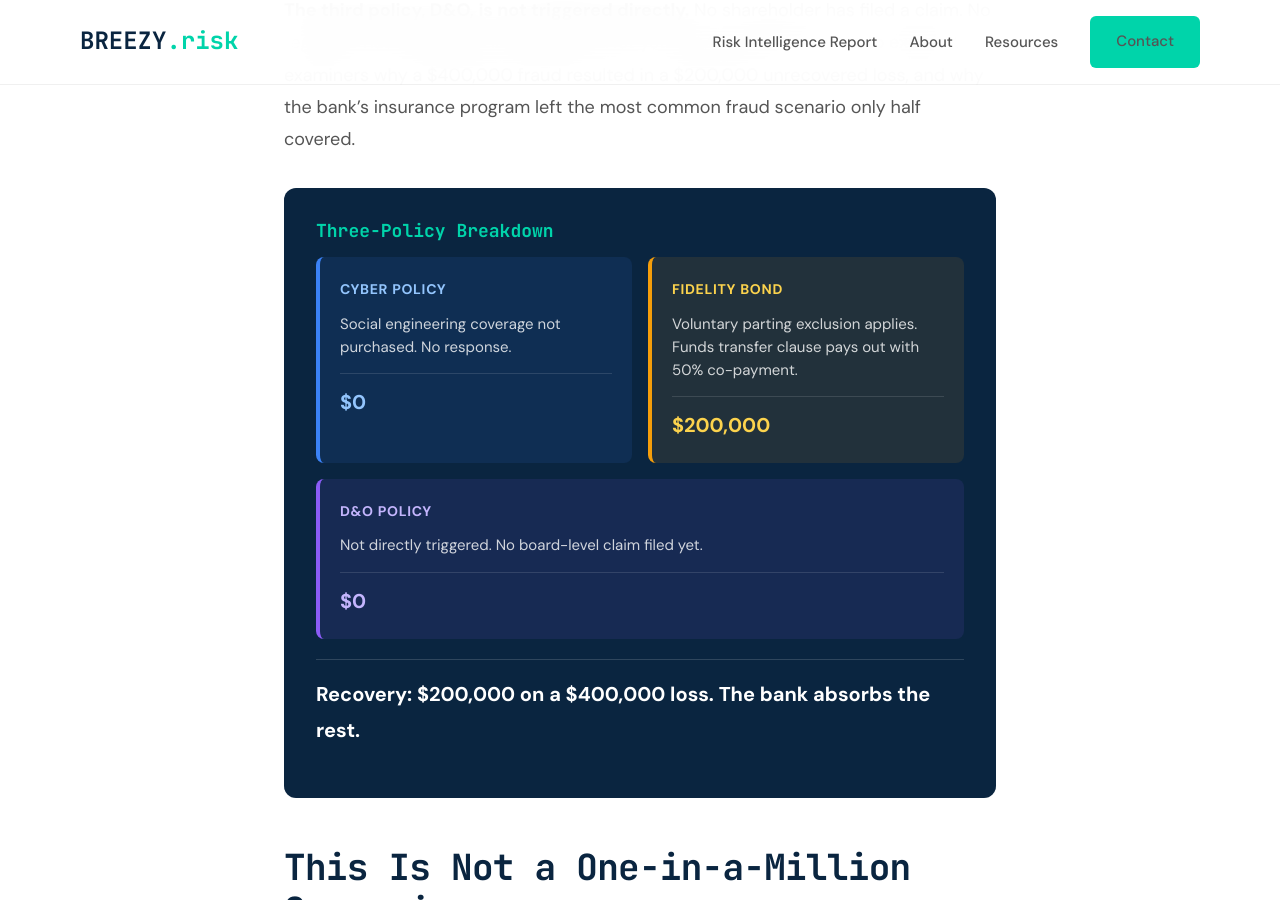
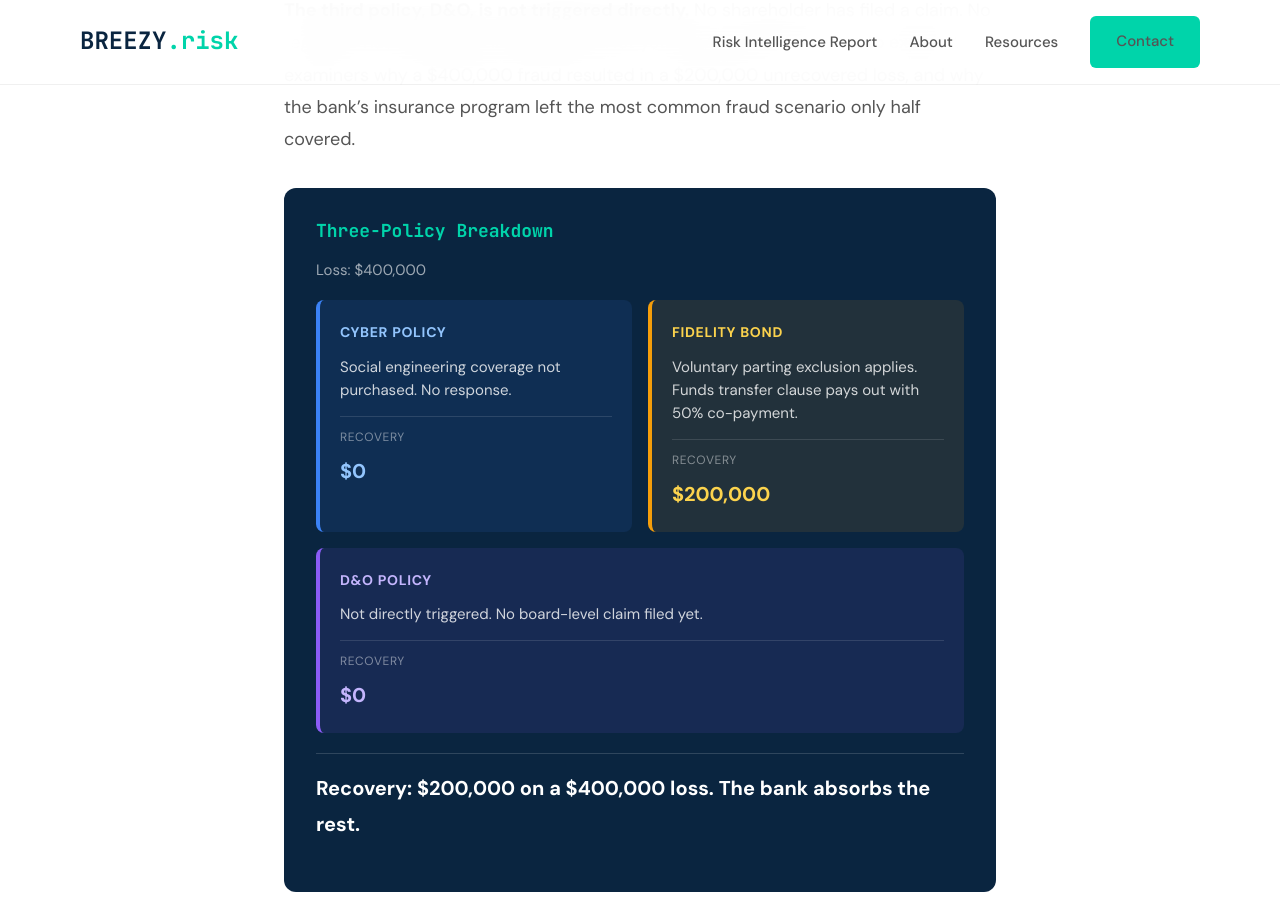
Before and after one commit to joeproe1/breezyins.com, a Jekyll site: the page built from _posts/2026-03-27-the-wire-nobody-covers.md, in a window 1280 px wide and 900 px high, scrolled down 1751 px. Built offline with Jekyll 4.4.1, drawn with Linux system fonts in a browser that asks for light colours.

Commit message:
Differentiate wire fraud blog covers and add Recovery labels
Renamed Mar 10 post to "Is That a Cyber Claim or a Bond Claim?" to
avoid title overlap with "The Wire Nobody Covers." Fixed category
color to blue (#3B82F6) on both covers. Added "Loss: $400,000" and
"Recovery" labels to three-policy breakdown card.

Co-Authored-By: Claude Opus 4.6 <noreply@anthropic.com>

```diff
--- a/_posts/2026-03-27-the-wire-nobody-covers.md
+++ b/_posts/2026-03-27-the-wire-nobody-covers.md
@@ -32,21 +32,22 @@ The bond does have a funds transfer clause that covers this type of loss, but it
 
 <div style="background: #0A2540; border-radius: 12px; padding: 32px; margin: 32px 0; color: #fff;">
 <h3 style="color: #00D4AA; margin-top: 0; font-size: 18px;">Three-Policy Breakdown</h3>
+<div style="color: rgba(255,255,255,0.6); font-size: 15px; margin-bottom: 16px;">Loss: $400,000</div>
 <div style="display: flex; flex-wrap: wrap; gap: 16px;">
 <div style="flex: 1; min-width: 220px; background: rgba(59,130,246,0.1); border-left: 4px solid #3B82F6; border-radius: 8px; padding: 20px;">
 <div style="color: #93C5FD; font-weight: 700; font-size: 14px; text-transform: uppercase; letter-spacing: 0.05em; margin-bottom: 10px;">Cyber Policy</div>
 <div style="color: rgba(255,255,255,0.8); font-size: 15px; line-height: 1.55;">Social engineering coverage not purchased. No response.</div>
-<div style="margin-top: 14px; padding-top: 10px; border-top: 1px solid rgba(255,255,255,0.12); font-size: 20px; font-weight: 700; color: #93C5FD;">$0</div>
+<div style="margin-top: 14px; padding-top: 10px; border-top: 1px solid rgba(255,255,255,0.12);"><div style="font-size: 12px; color: rgba(255,255,255,0.45); text-transform: uppercase; letter-spacing: 0.05em; margin-bottom: 4px;">Recovery</div><div style="font-size: 20px; font-weight: 700; color: #93C5FD;">$0</div></div>
 </div>
 <div style="flex: 1; min-width: 220px; background: rgba(245,158,11,0.1); border-left: 4px solid #F59E0B; border-radius: 8px; padding: 20px;">
 <div style="color: #FCD34D; font-weight: 700; font-size: 14px; text-transform: uppercase; letter-spacing: 0.05em; margin-bottom: 10px;">Fidelity Bond</div>
 <div style="color: rgba(255,255,255,0.8); font-size: 15px; line-height: 1.55;">Voluntary parting exclusion applies. Funds transfer clause pays out with 50% co-payment.</div>
-<div style="margin-top: 14px; padding-top: 10px; border-top: 1px solid rgba(255,255,255,0.12); font-size: 20px; font-weight: 700; color: #FCD34D;">$200,000</div>
+<div style="margin-top: 14px; padding-top: 10px; border-top: 1px solid rgba(255,255,255,0.12);"><div style="font-size: 12px; color: rgba(255,255,255,0.45); text-transform: uppercase; letter-spacing: 0.05em; margin-bottom: 4px;">Recovery</div><div style="font-size: 20px; font-weight: 700; color: #FCD34D;">$200,000</div></div>
 </div>
 <div style="flex: 1; min-width: 220px; background: rgba(139,92,246,0.1); border-left: 4px solid #8B5CF6; border-radius: 8px; padding: 20px;">
 <div style="color: #C4B5FD; font-weight: 700; font-size: 14px; text-transform: uppercase; letter-spacing: 0.05em; margin-bottom: 10px;">D&amp;O Policy</div>
 <div style="color: rgba(255,255,255,0.8); font-size: 15px; line-height: 1.55;">Not directly triggered. No board-level claim filed yet.</div>
-<div style="margin-top: 14px; padding-top: 10px; border-top: 1px solid rgba(255,255,255,0.12); font-size: 20px; font-weight: 700; color: #C4B5FD;">$0</div>
+<div style="margin-top: 14px; padding-top: 10px; border-top: 1px solid rgba(255,255,255,0.12);"><div style="font-size: 12px; color: rgba(255,255,255,0.45); text-transform: uppercase; letter-spacing: 0.05em; margin-bottom: 4px;">Recovery</div><div style="font-size: 20px; font-weight: 700; color: #C4B5FD;">$0</div></div>
 </div>
 </div>
 <p style="margin-top: 20px; padding-top: 16px; border-top: 1px solid rgba(255,255,255,0.15); font-size: 20px; font-weight: 700; color: #fff;">
--- a/assets/images/blog-header-wire-fraud-bank.html
+++ b/assets/images/blog-header-wire-fraud-bank.html
@@ -135,8 +135,8 @@
 
     <div class="content">
         <div class="category">Community Banks</div>
-        <div class="title">Wire Fraud at<br>Your Bank</div>
-        <div class="subtitle">Is that a cyber claim or a bond claim? How to close the gap.</div>
+        <div class="title">Is That a Cyber Claim or a Bond Claim?</div>
+        <div class="subtitle">Wire fraud at your bank. How to close the gap.</div>
     </div>
 
     <div class="logo">BREEZY<span class="teal">.risk</span></div>
--- a/assets/images/blog-header-wire-nobody-covers.html
+++ b/assets/images/blog-header-wire-nobody-covers.html
@@ -88,7 +88,7 @@
             font-weight: 600;
             letter-spacing: 0.12em;
             text-transform: uppercase;
-            color: #00D4AA;
+            color: #3B82F6;
             margin-bottom: 24px;
         }
 
```
Also changed, not shown: _posts/2026-03-10-wire-fraud-cyber-claim-or-bond-claim.md (+1 -1 lines), assets/images/Blog-Wire-Fraud-Bank.png, assets/images/Blog-Wire-Nobody-Covers.png.
